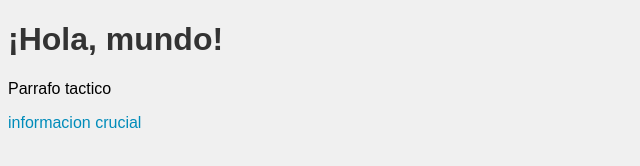
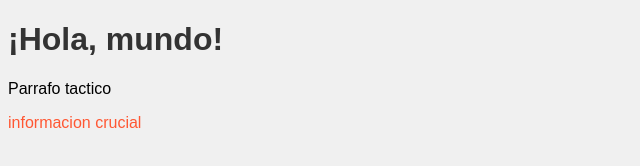
Before and after one commit to RaZhulk/mi-pagina-, a plain HTML site: page index.html in a window 1280 px wide. Shown: the whole page, without its empty margins (0-640 px from the left). Drawn offline with Linux system fonts and the light colour scheme.

Commit message:
se cambio de color los enlaces en styles.css en merge-ko

```diff
--- a/styles.css
+++ b/styles.css
@@ -6,6 +6,6 @@ h1 {
     color: #333;
 }
 a {
-    color: #008CBA;
+    color: #FF5733;
     text-decoration: none;
 }
```
